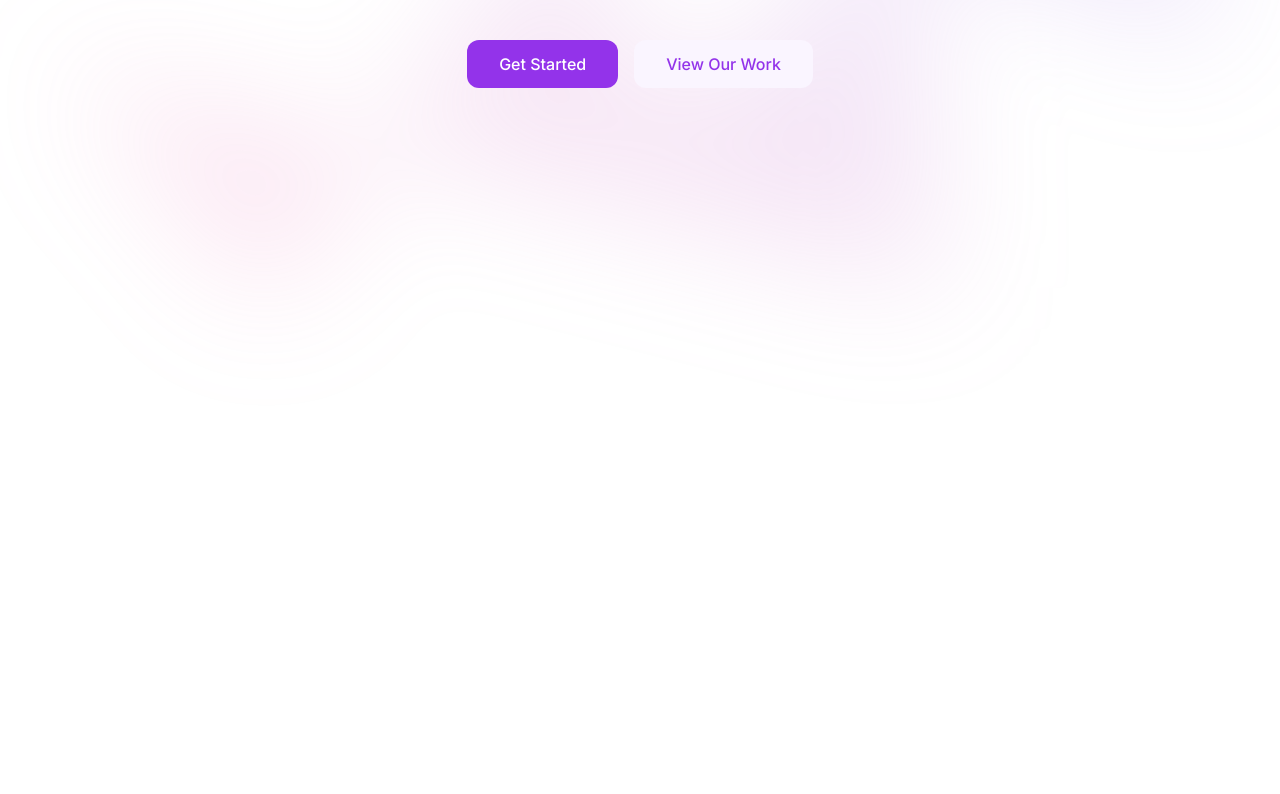
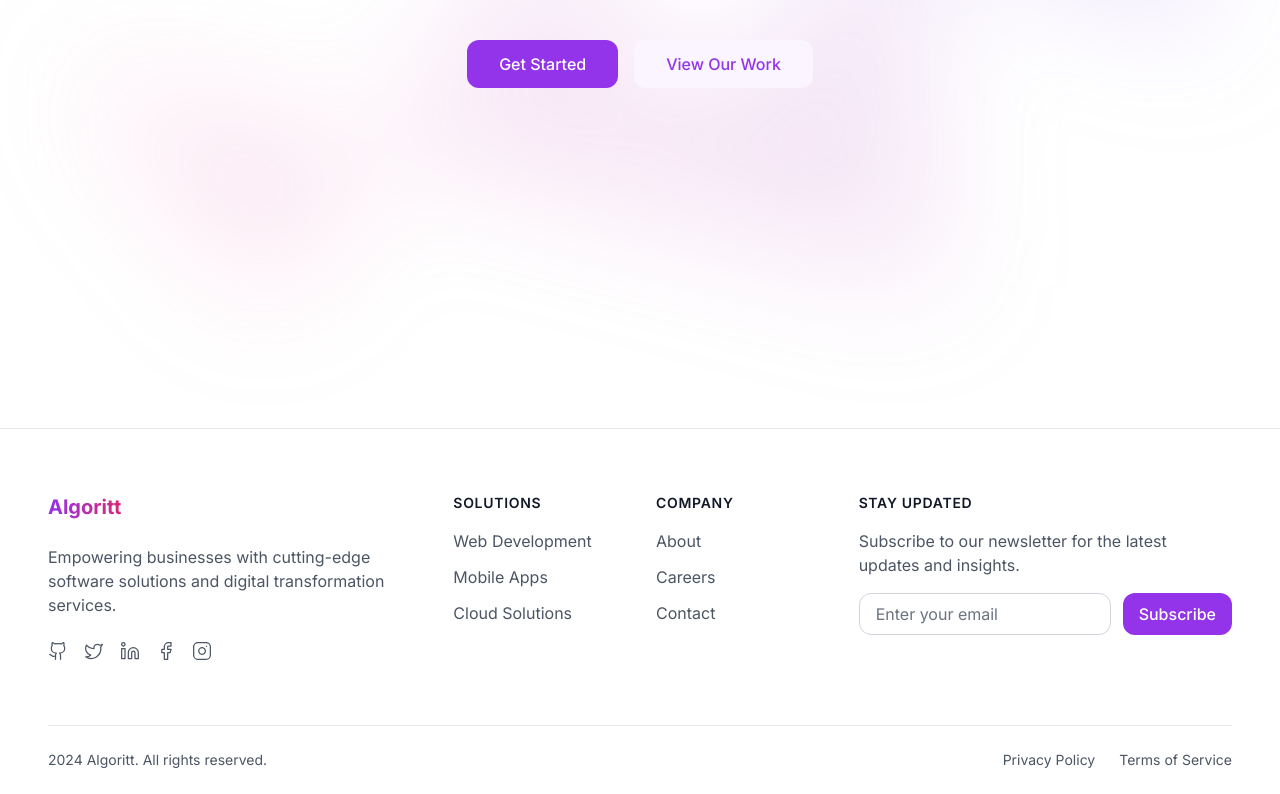
Before and after one commit to algoritt/algoritt-website, a Next.js app: page / in a window 1280 px wide. Shown: the part 372-1166 px from the top of the page. Before the commit the page ends 800 px from the top, so only its background shows below. Built offline with nearby package versions, Linux system fonts and the light colour scheme.

Commit message:
Created Footer

```diff
--- a/src/app/layout.tsx
+++ b/src/app/layout.tsx
@@ -2,6 +2,7 @@ import type { Metadata, Viewport } from "next";
 import { Inter, Plus_Jakarta_Sans } from "next/font/google";
 import "./globals.css";
 import { Header } from "@/components/ui/header/header";
+import { Footer } from "@/components/ui/footer/footer";
 
 const inter = Inter({ subsets: ["latin"], variable: "--font-inter" });
 const jakarta = Plus_Jakarta_Sans({
@@ -32,9 +33,12 @@ export default function RootLayout({
       <head>
         <meta name="viewport" content="width=device-width, initial-scale=1, maximum-scale=1, user-scalable=no" />
       </head>
-      <body className={`${inter.variable} ${jakarta.variable} font-sans bg-white dark:bg-gray-950 text-gray-900 dark:text-gray-100 antialiased min-h-screen w-full overflow-x-hidden`}>
+      <body className={`${inter.variable} ${jakarta.variable} font-sans bg-white dark:bg-gray-950 text-gray-900 dark:text-gray-100 antialiased min-h-screen w-full overflow-x-hidden flex flex-col`}>
         <Header />
-        {children}
+        <main className="flex-1">
+          {children}
+        </main>
+        <Footer />
       </body>
     </html>
   );
--- /dev/null
+++ b/src/components/shared/icons/social-icons.tsx
@@ -0,0 +1,32 @@
+'use client'
+
+import { Github, Twitter, Linkedin, Facebook, Instagram } from 'lucide-react'
+
+export type SocialIconName = 'github' | 'twitter' | 'linkedin' | 'facebook' | 'instagram'
+
+interface SocialIconProps {
+  name: SocialIconName
+  className?: string
+}
+
+export function SocialIcon({ name, className = '' }: SocialIconProps) {
+  const iconProps = {
+    className: `w-5 h-5 ${className}`,
+    strokeWidth: 1.5
+  }
+
+  switch (name) {
+    case 'github':
+      return <Github {...iconProps} />
+    case 'twitter':
+      return <Twitter {...iconProps} />
+    case 'linkedin':
+      return <Linkedin {...iconProps} />
+    case 'facebook':
+      return <Facebook {...iconProps} />
+    case 'instagram':
+      return <Instagram {...iconProps} />
+    default:
+      return null
+  }
+}
--- /dev/null
+++ b/src/components/ui/footer/footer.tsx
@@ -0,0 +1,122 @@
+'use client'
+
+import Link from 'next/link'
+import { SocialLinks } from './social/social-links'
+import { NewsletterForm } from './newsletter/newsletter-form'
+
+const footerLinks = {
+  solutions: [
+    { name: 'Web Development', href: '/solutions/web-development' },
+    { name: 'Mobile Apps', href: '/solutions/mobile-apps' },
+    { name: 'Cloud Solutions', href: '/solutions/cloud' },
+  ],
+  company: [
+    { name: 'About', href: '/about' },
+    { name: 'Careers', href: '/careers' },
+    { name: 'Contact', href: '/contact' },
+  ],
+  resources: [
+    { name: 'Blog', href: '/blog' },
+    { name: 'Portfolio', href: '/portfolio' },
+    { name: 'Services', href: '/services' },
+  ],
+}
+
+export function Footer() {
+  const currentYear = new Date().getFullYear()
+
+  return (
+    <footer className="bg-white dark:bg-gray-900 border-t border-gray-200 dark:border-gray-800">
+      <div className="container mx-auto px-4 sm:px-6 lg:px-8">
+        <div className="py-12 lg:py-16">
+          <div className="grid grid-cols-1 md:grid-cols-2 lg:grid-cols-6 gap-12 lg:gap-8">
+            {/* Company Info */}
+            <div className="space-y-6 lg:col-span-2">
+              <Link href="/" className="flex items-center">
+                <span className="text-xl font-bold bg-gradient-to-r from-purple-600 to-pink-600 bg-clip-text text-transparent">
+                  Algoritt
+                </span>
+              </Link>
+              <p className="text-base text-gray-600 dark:text-gray-400">
+                Empowering businesses with cutting-edge software solutions and digital transformation services.
+              </p>
+              <SocialLinks />
+            </div>
+
+            {/* Solutions Links */}
+           <div className='md:col-span-1'>
+              <h3 className="text-sm font-semibold text-gray-900 dark:text-white uppercase tracking-wider mb-4">
+                Solutions
+              </h3>
+              <ul className="space-y-3">
+                {footerLinks.solutions.map((link) => (
+                  <li key={link.name}>
+                    <Link
+                      href={link.href}
+                      className="text-base text-gray-600 hover:text-gray-900 dark:text-gray-400 dark:hover:text-white transition-colors duration-200"
+                    >
+                      {link.name}
+                    </Link>
+                  </li>
+                ))}
+              </ul>
+            </div>
+
+            {/* Company Links */}
+            <div className='md:col-span-1'>
+              <h3 className="text-sm font-semibold text-gray-900 dark:text-white uppercase tracking-wider mb-4">
+                Company
+              </h3>
+              <ul className="space-y-3">
+                {footerLinks.company.map((link) => (
+                  <li key={link.name}>
+                    <Link
+                      href={link.href}
+                      className="text-base text-gray-600 hover:text-gray-900 dark:text-gray-400 dark:hover:text-white transition-colors duration-200"
+                    >
+                      {link.name}
+                    </Link>
+                  </li>
+                ))}
+              </ul>
+            </div>
+
+            {/* Newsletter */}
+            <div className='lg:col-span-2'>
+              <h3 className="text-sm font-semibold text-gray-900 dark:text-white uppercase tracking-wider mb-4">
+                Stay Updated
+              </h3>
+              <p className="text-base text-gray-600 dark:text-gray-400 mb-4">
+                Subscribe to our newsletter for the latest updates and insights.
+              </p>
+              <NewsletterForm />
+            </div>
+          </div>
+        </div>
+
+        {/* Bottom Bar */}
+        <div className="border-t border-gray-200 dark:border-gray-800 py-6">
+          <div className="flex flex-col sm:flex-row justify-between items-center gap-4">
+            <p className="text-sm text-gray-600 dark:text-gray-400">
+              {currentYear} Algoritt. All rights reserved.
+            </p>
+            <div className="flex gap-6">
+              <Link
+                href="/privacy"
+                className="text-sm text-gray-600 hover:text-gray-900 dark:text-gray-400 dark:hover:text-white transition-colors duration-200"
+              >
+                Privacy Policy
+              </Link>
+              <Link
+                href="/terms"
+                className="text-sm text-gray-600 hover:text-gray-900 dark:text-gray-400 dark:hover:text-white transition-colors duration-200"
+              >
+                Terms of Service
+              </Link>
+            </div>
+          </div>
+        </div>
+      </div>
+    </footer>
+  )
+}
--- /dev/null
+++ b/src/components/ui/footer/newsletter/newsletter-form.tsx
@@ -0,0 +1,55 @@
+'use client'
+
+import { useState } from 'react'
+
+export function NewsletterForm() {
+  const [email, setEmail] = useState('')
+  const [status, setStatus] = useState<'idle' | 'loading' | 'success' | 'error'>('idle')
+
+  const handleSubmit = async (e: React.FormEvent) => {
+    e.preventDefault()
+    setStatus('loading')
+
+    // TODO: Implement newsletter signup logic
+    // This is where you'd integrate with your newsletter service
+    try {
+      await new Promise(resolve => setTimeout(resolve, 1000)) // Simulate API call
+      setStatus('success')
+      setEmail('')
+    } catch (error) {
+      setStatus('error')
+    }
+  }
+
+  return (
+    <form onSubmit={handleSubmit} className="w-full max-w-xl">
+      <div className="flex flex-col sm:flex-row gap-3">
+        <input
+          type="email"
+          value={email}
+          onChange={(e) => setEmail(e.target.value)}
+          placeholder="Enter your email"
+          className="flex-1 min-w-0 px-4 py-2 text-base text-gray-900 dark:text-white placeholder-gray-500 bg-white dark:bg-gray-800 border border-gray-300 dark:border-gray-700 rounded-lg focus:outline-none focus:ring-2 focus:ring-purple-600 focus:border-transparent"
+          required
+        />
+        <button
+          type="submit"
+          disabled={status === 'loading'}
+          className="inline-flex items-center justify-center px-4 py-2 text-base font-medium text-white bg-purple-600 hover:bg-purple-700 rounded-lg transition-colors duration-200 disabled:opacity-50 disabled:cursor-not-allowed"
+        >
+          {status === 'loading' ? 'Subscribing...' : 'Subscribe'}
+        </button>
+      </div>
+      {status === 'success' && (
+        <p className="mt-2 text-sm text-green-600 dark:text-green-400">
+          Thanks for subscribing!
+        </p>
+      )}
+      {status === 'error' && (
+        <p className="mt-2 text-sm text-red-600 dark:text-red-400">
+          Something went wrong. Please try again.
+        </p>
+      )}
+    </form>
+  )
+}
--- /dev/null
+++ b/src/components/ui/footer/social/social-links.tsx
@@ -0,0 +1,56 @@
+'use client'
+
+import { SocialIcon, type SocialIconName } from '@/components/shared/icons/social-icons'
+
+interface SocialLink {
+  name: SocialIconName
+  url: string
+  label: string
+}
+
+const socialLinks: SocialLink[] = [
+  {
+    name: 'github',
+    url: 'https://github.com/algoritt',
+    label: 'Follow us on GitHub'
+  },
+  {
+    name: 'twitter',
+    url: 'https://twitter.com/algoritt',
+    label: 'Follow us on Twitter'
+  },
+  {
+    name: 'linkedin',
+    url: 'https://linkedin.com/company/algoritt',
+    label: 'Follow us on LinkedIn'
+  },
+  {
+    name: 'facebook',
+    url: 'https://facebook.com/algoritt',
+    label: 'Follow us on Facebook'
+  },
+  {
+    name: 'instagram',
+    url: 'https://instagram.com/algoritt',
+    label: 'Follow us on Instagram'
+  }
+]
+
+export function SocialLinks() {
+  return (
+    <div className="flex gap-4">
+      {socialLinks.map((link) => (
+        <a
+          key={link.name}
+          href={link.url}
+          target="_blank"
+          rel="noopener noreferrer"
+          className="text-gray-600 hover:text-gray-900 dark:text-gray-400 dark:hover:text-white transition-colors duration-200"
+          aria-label={link.label}
+        >
+          <SocialIcon name={link.name} />
+        </a>
+      ))}
+    </div>
+  )
+}
--- a/src/components/ui/header/nav-menu.tsx
+++ b/src/components/ui/header/nav-menu.tsx
@@ -1,27 +1,16 @@
 'use client'
 
+import { title } from 'process'
 import { NavItem } from './nav-item'
 
 const navigationItems = [
   {
-    title: 'Solutions',
-    subItems: [
-      {
-        title: 'Web Development',
-        href: '/solutions/web-development',
-        description: 'Create powerful web applications with modern technologies',
-      },
-      {
-        title: 'Mobile Apps',
-        href: '/solutions/mobile-apps',
-        description: 'Build native and cross-platform mobile applications',
-      },
-      {
-        title: 'Cloud Solutions',
-        href: '/solutions/cloud',
-        description: 'Scale your infrastructure with cloud-native solutions',
-      },
-    ],
+    title: 'Home',
+    href: '/',
+  },
+  {
+    title: 'About Us',
+    href: '/about',
   },
   {
     title: 'Services',
@@ -44,28 +33,12 @@ const navigationItems = [
     ],
   },
   {
-    title: 'Company',
-    subItems: [
-      {
-        title: 'About Us',
-        href: '/about',
-        description: 'Learn about our mission and values',
-      },
-      {
-        title: 'Careers',
-        href: '/careers',
-        description: 'Join our team of innovators',
-      },
-      {
-        title: 'Contact',
-        href: '/contact',
-        description: 'Get in touch with our team',
-      },
-    ],
+    title: 'Careers',
+    href: '/careers',
   },
   {
-    title: 'Blog',
-    href: '/blog',
+    title: 'Contact Us',
+    href: '/contact',
   },
 ]
 
```
